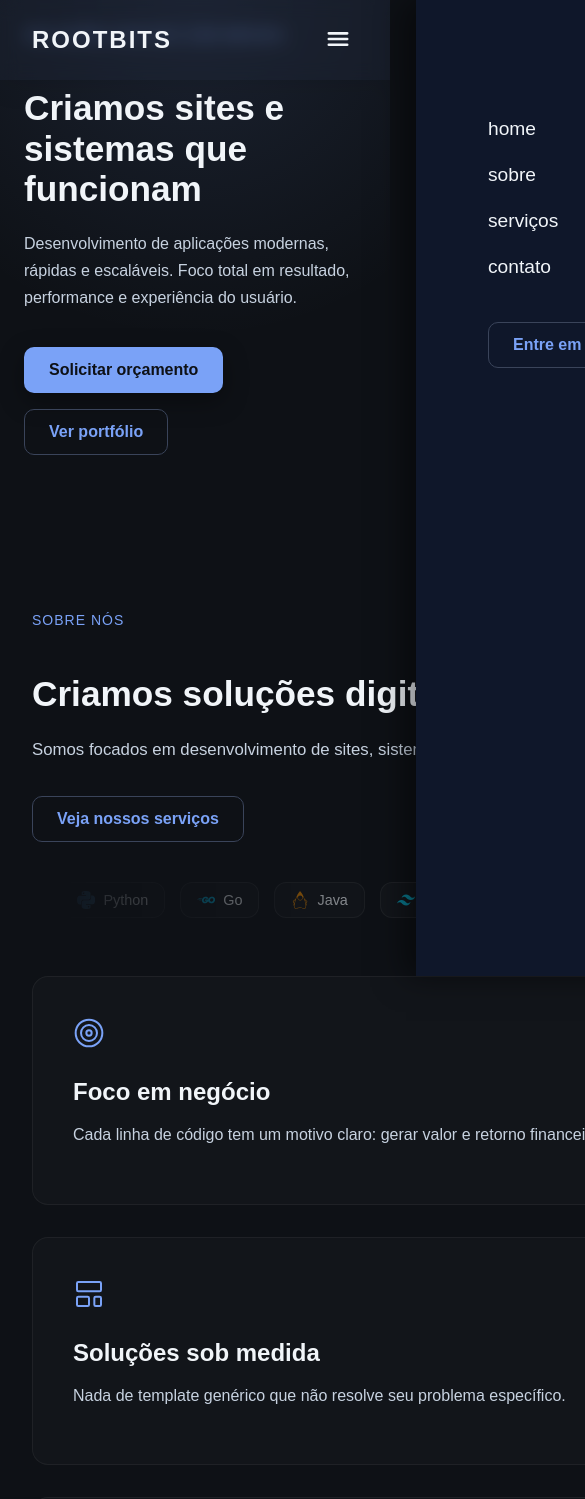
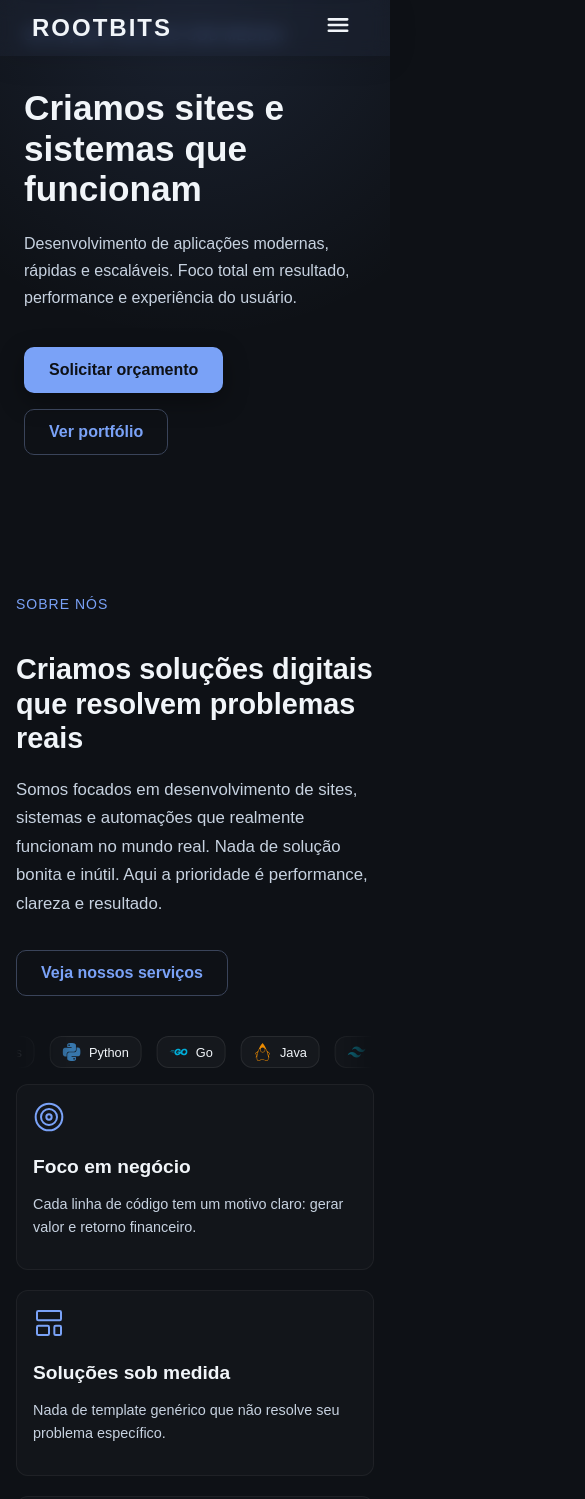
Before and after one commit to GabrielTechd/rootbits, a React (Vite) app: page / in a window 390 px wide. Shown: the top 1499 px of the page, 585 px wide, since content can reach past the window. Built offline with nearby package versions, Linux system fonts and the light colour scheme.

Commit message:
Ajusta responsividade dos cards da seção "Sobre" para dispositivos móveis

```diff
--- a/src/components/about/style.css
+++ b/src/components/about/style.css
@@ -1,75 +1,3 @@
-@keyframes scroll {
-  0% {
-    transform: translateX(0);
-  }
-  100% {
-    transform: translateX(-50%);
-  }
-}
-
-@keyframes fadeIn {
-  from {
-    opacity: 0;
-    transform: translateY(20px);
-  }
-  to {
-    opacity: 1;
-    transform: translateY(0);
-  }
-}
-
-.about {
-  position: relative;
-  padding: 120px 0;
-}
-
-.about__container {
-  max-width: 1100px;
-  margin: 0 auto;
-  padding: 0 2rem;
-  display: grid;
-  grid-template-columns: 1fr 1fr;
-  gap: 80px;
-  align-items: start;
-  position: relative;
-}
-
-.about__header {
-  position: -webkit-sticky;
-  position: sticky;
-  top: 150px;
-  max-width: 480px;
-  animation: fadeIn 0.8s ease-out forwards;
-}
-
-.about__tag {
-  display: inline-block;
-  margin-bottom: 16px;
-  color: var(--primary-color, #7aa2f7);
-  font-size: 14px;
-  font-weight: 500;
-  letter-spacing: 1px;
-  text-transform: uppercase;
-}
-
-.about__title {
-  font-size: clamp(2.2rem, 4.5vw, 3.2rem);
-  line-height: 1.2;
-  color: var(--text-primary, #fff);
-  margin-bottom: 20px;
-}
-
-.about__description {
-  color: var(--text-secondary, #a9b1d6);
-  font-size: 1.05rem;
-  line-height: 1.7;
-  margin-bottom: 32px;
-}
-
-.about__cta {
-  margin-bottom: 40px;
-}
-
 @keyframes scroll {
   0% {
     transform: translateX(0);
@@ -118,7 +46,6 @@
 }
 
 .about__header {
-  position: -webkit-sticky;
   position: sticky;
   top: 150px;
   max-width: 480px;
@@ -153,12 +80,10 @@
   margin-bottom: 40px;
 }
 
-/* Corrente de Tecnologias */
 .about__techs-wrapper {
   width: 100%;
   overflow: hidden;
   position: relative;
-  /* Cria um efeito de fumaça nas laterais da corrente */
   mask-image: linear-gradient(
     to right,
     transparent,
@@ -175,8 +100,6 @@
   animation: scroll 25s linear infinite;
 }
 
-/* Removido o pause no hover conforme solicitado */
-
 .about__tech-item {
   display: flex;
   align-items: center;
@@ -190,7 +113,6 @@
   font-size: 0.9rem;
 }
 
-/* Grid de Cards */
 .about__grid {
   display: flex;
   flex-direction: column;
@@ -232,21 +154,93 @@
   line-height: 1.6;
 }
 
-/* Responsividade */
 @media (max-width: 960px) {
   .about {
     padding: 80px 0;
   }
+
   .about__container {
     grid-template-columns: 1fr;
     gap: 48px;
   }
+
   .about__header {
     position: static;
     max-width: 100%;
-    margin-bottom: 0;
   }
+
   .about__card:hover {
     transform: translateY(-5px);
   }
 }
+
+@media (max-width: 768px) {
+  .about {
+    overflow-x: hidden;
+  }
+
+  .about__container {
+    padding: 0 1.25rem;
+  }
+
+  .about__header {
+    animation: none;
+  }
+
+  .about__grid {
+    padding-top: 0;
+    gap: 20px;
+  }
+
+  .about__card {
+    padding: 24px;
+    animation: none;
+  }
+
+  .about__card:hover {
+    transform: none;
+    box-shadow: none;
+  }
+
+  .about__tech-item {
+    padding: 6px 12px;
+    font-size: 0.8rem;
+  }
+}
+
+@media (max-width: 480px) {
+  .about {
+    padding: 64px 0;
+  }
+
+  .about__container {
+    display: flex;
+    flex-direction: column;
+    align-items: center;
+    gap: 16px;
+    padding: 0 1rem;
+    overflow-x: hidden;
+  }
+
+  .about__title {
+    font-size: 1.8rem;
+  }
+
+  .about__card {
+    width: 100%;
+    margin: 0;
+    padding: 16px;
+    font-size: 0.9rem;
+    border-radius: 12px;
+    max-width: 100%;
+    box-sizing: border-box;
+  }
+
+  .about__card-title {
+    font-size: 1.2rem;
+  }
+
+  .about__card-description {
+    font-size: 0.9rem;
+  }
+}
--- a/src/components/header/style.css
+++ b/src/components/header/style.css
@@ -3,127 +3,146 @@
   top: 0;
   left: 0;
   right: 0;
+
   background-color: var(--glass-bg);
   box-shadow: var(--glass-shadow);
   backdrop-filter: var(--glass-blur);
   -webkit-backdrop-filter: var(--glass-blur);
-  z-index: 1000;
-  height: 80px;
-  display: flex;
-  align-items: center;
+
+  z-index: 100;
 }
 
 .header__container {
-  max-width: 1200px;
-  width: 100%;
-  margin: 0 auto;
-  padding: 0 2rem;
+  max-width: 1200px; /* controla o “centro” */
+  margin: 0 auto; /* centraliza o bloco */
+
+  padding: 10px 2rem;
+
   display: flex;
   justify-content: space-between;
   align-items: center;
 }
 
+.header__container {
+  position: relative;
+}
+
 .header__logo {
   font-size: 24px;
-  color: var(--text-primary, #fff);
-  font-weight: 700;
+  color: var(--text-primary);
+  font-weight: 600;
   text-transform: uppercase;
   letter-spacing: 2px;
-  text-decoration: none;
 }
 
-.header__menu {
+.header__nav {
   display: flex;
   align-items: center;
-  gap: 32px;
-  list-style: none;
+  gap: 30px;
 }
 
-.header__link {
-  position: relative;
-  color: var(--text-primary, #fff);
-  text-decoration: none;
-  font-weight: 500;
-  font-size: 0.95rem;
-  transition: color 0.3s ease;
+.header__nav {
+  flex: 1;
 }
 
-.header__link::after {
-  content: "";
-  position: absolute;
-  left: 0;
-  bottom: -4px;
-  width: 0%;
-  height: 2px;
-  background-color: var(--primary-color, #7aa2f7);
-  transition: width 0.3s ease;
-}
-
-.header__link:hover {
-  color: var(--primary-color, #7aa2f7);
-}
-
-.header__link:hover::after {
-  width: 100%;
-}
-
-.header__toggle {
-  display: none;
-  background: none;
-  border: none;
-  color: var(--text-primary, #fff);
-  cursor: pointer;
-  z-index: 1001;
+.cta__button {
+  /* CTA padrão: visível em desktop */
+  display: block;
 }
 
 .header__cta-mobile {
   display: none;
 }
 
-/* Responsividade */
+.header__nav .header__menu {
+  display: flex;
+  gap: 20px;
+}
+
+.header__nav .header__menu li a {
+  position: relative;
+  color: var(--text-primary);
+  font-weight: 500;
+  transition: color var(--transition-normal);
+}
+
+.header__nav .header__menu li a::after {
+  content: "";
+  position: absolute;
+
+  left: 0;
+  bottom: -6px;
+
+  width: 0%;
+  height: 2px;
+
+  background-color: var(--text-secondary);
+  border-radius: 2px;
+
+  transition: width 0.3s ease;
+}
+
+.header__nav .header__menu li a:hover {
+  color: var(--text-secondary);
+}
+
+.header__nav .header__menu li a:hover::after {
+  width: 100%;
+}
+
+.header__toggle {
+  display: none;
+  cursor: pointer;
+  font-size: 24px;
+  background: none;
+  border: none;
+  color: var(--text-primary);
+}
+
+/* Estilos para telas menores */
 @media (max-width: 900px) {
   .header__toggle {
     display: block;
   }
-
   .cta__button {
     display: none;
   }
+  .header__nav .header__menu {
+    position: absolute;
+    top: 10%;
+    left: 50%;
 
-  .header__nav {
-    position: fixed;
-    top: 0;
-    right: -100%; /* Escondido fora da tela */
-    width: 80%;
-    max-width: 300px;
-    height: 100vh;
-    background: #0f172a; /* Cor sólida para mobile para melhor leitura */
-    box-shadow: -10px 0 30px rgba(0, 0, 0, 0.5);
-    transition: right 0.4s cubic-bezier(0.77, 0, 0.175, 1);
-    padding: 100px 2rem 2rem;
+    transform: translate(-50%, -120%);
+    transition: transform 0.3s ease;
+
+    background: var(--glass-bg);
+    backdrop-filter: var(--glass-blur);
+    -webkit-backdrop-filter: var(--glass-blur);
+    box-shadow: var(--glass-shadow);
+
+    border-radius: var(--glass-radius);
+
+    width: calc(90% - 2rem);
+    max-width: 360px;
+
+    padding: 24px;
+
+    display: flex;
+    flex-direction: column;
+    align-items: center;
+    gap: 16px;
+
+    z-index: 90;
   }
 
-  .header__nav.open {
-    right: 0;
+  .header__nav .header__menu.open {
+    transform: translate(-50%, 15%);
   }
 
-  .header__menu {
-    flex-direction: column;
-    align-items: flex-start;
-    gap: 24px;
-  }
-
-  .header__link {
-    font-size: 1.2rem;
-  }
-
-  .header__cta-mobile {
-    display: block;
+  .header__nav .header__menu .header__cta-mobile {
+    display: flex;
     width: 100%;
-    margin-top: 20px;
-  }
-
-  .header__cta-mobile button {
-    width: 100%;
+    justify-content: center;
+    padding-top: 6px;
   }
 }
```
